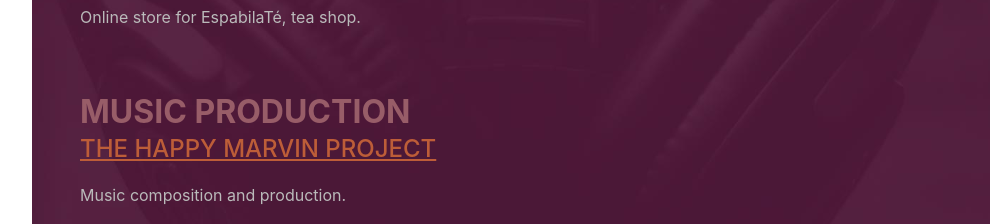
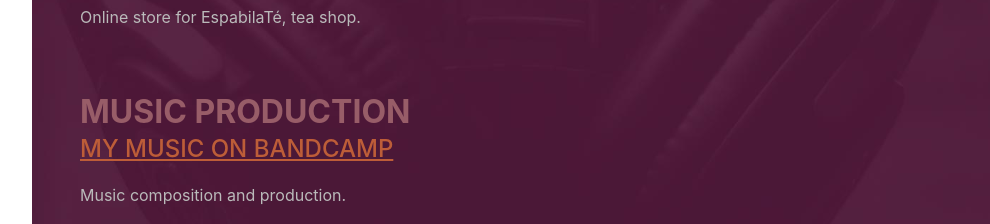
Before and after one commit to danicanelo/portfolio, a plain HTML site: page index.html in a window 1280 px wide. Shown: the part 1720-1944 px from the top of the page, without its empty margins (240-1230 px from the left). Drawn offline with nearby package versions, Linux system fonts and the light colour scheme; a web font is replaced by a local one.

Commit message:
Update Bandcamp link

```diff
--- a/index.html
+++ b/index.html
@@ -196,8 +196,8 @@
                 <div class="subheading mb-3">
                   <a
                     target="_blank"
-                    href="https://thehappymarvinproject.bandcamp.com/album/tomorrow-will-never-be-now-lp"
-                    >The Happy Marvin Project</a
+                    href="https://danicanelo.bandcamp.com/"
+                    >My music on Bandcamp</a
                   >
                 </div>
                 <p>Music composition and production.</p>
```
